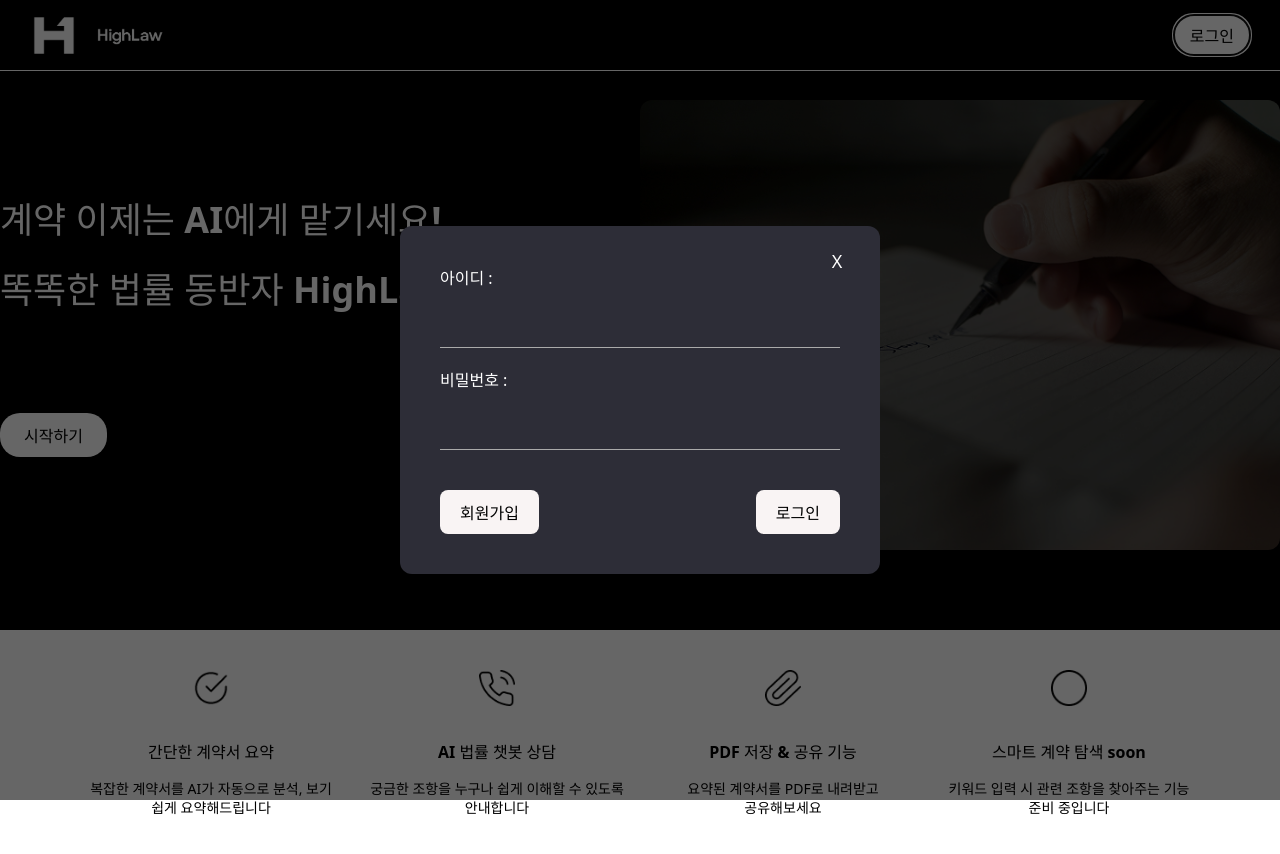
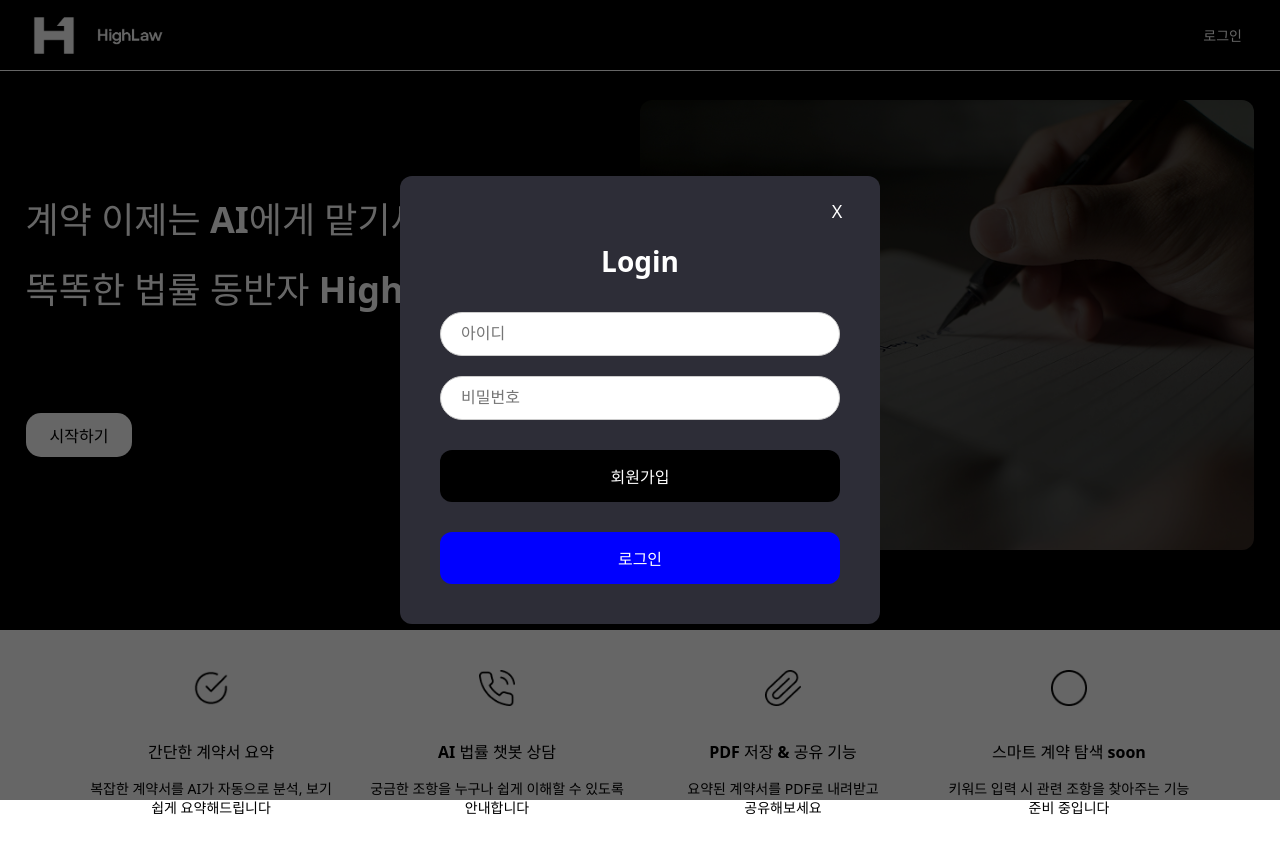
Before and after one commit to 2025-summer-project/Frontend, a React (Vite) app: page / in a window 1280 px wide. Both pictures are taken after a click on the button "로그인". Shown: the top 854 px of the page. Built offline with nearby package versions, Linux system fonts and the light colour scheme.

Commit message:
아이디 중복확인 버튼 추가 / 모달 css 수정

```diff
--- a/src/components/LoginModal.css
+++ b/src/components/LoginModal.css
@@ -23,14 +23,25 @@
     width: 400px;
   }
 
+  /* 로그인 입력 창 */
   .modal-input {
-    background: transparent;
-    border: none;
-    border-bottom: 1px solid #aaa;
+    width: 100%;
+    padding: 12px 20px;
+    border: 1px solid #ccc;
+    border-radius: 30px;
+    background-color: white;
+    color: black;
+    font-size: 16px;
+    outline: none;
+    box-sizing: border-box;
+  }
+
+  .modal-title {
+    text-align: center;
+    font-size: 28px;
+    font-weight: bold;
+    margin-bottom: 10px;
     color: white;
-    font-size: 18px;
-    padding: 8px;
-    outline: none;
   }
 
   .modal-buttons {
@@ -39,13 +50,31 @@
     margin-top: 20px;
   }
 
+/* 공통 버튼 스타일 */
 .modal-button {
-    background-color: #f9f4f4;
+  width: 100%;
+  padding: 14px 20px;
+  font-weight: bold;
+  font-size: 16px;
   border: none;
-    padding: 10px 20px;
-    font-weight: bold;
+  border-radius: 12px;
   cursor: pointer;
+  margin-top: 10px;
 }
+
+/* 회원가입 버튼 */
+.signup-button {
+  background-color: black;
+  color: white;
+}
+
+/* 로그인 버튼 */
+.login-button {
+  background-color: blue;
+  color: white;
+}
+
+
 
 .modal-close {
   position: absolute;
--- a/src/components/LoginModal.tsx
+++ b/src/components/LoginModal.tsx
@@ -1,29 +1,3 @@
-// import React from 'react';
-// import './LoginModal.css';
-
-// type LoginModalProps = {
-//     onClose: () => void;
-//     onClickRegister: () => void;
-//   };
-
-//   export default function LoginModal({ onClose, onClickRegister }: LoginModalProps) {
-//     return (
-//       <div className="modal-overlay">
-//         <div className="modal-content">
-//           <label>아이디 :</label>
-//           <input type="text" className="modal-input" />
-//           <label>비밀번호 :</label>
-//           <input type="password" className="modal-input" />
-//           <div className="modal-buttons">
-//             <button className="modal-button" onClick={onClickRegister}>회원가입</button>
-//             <button className="modal-button">로그인</button>
-//           </div>
-//           <button className="modal-close" onClick={onClose}>X</button>
-//         </div>
-//       </div>
-//     );
-//   }
-
 import React, { useState } from 'react';
 import type { User } from '../type/User';
 import './LoginModal.css';
@@ -51,14 +25,28 @@ export default function LoginModal({ onClose, onClickRegister, onLoginSuccess, u
   return (
     <div className="modal-overlay">
       <div className="modal-content">
-        <label>아이디 :</label>
-        <input value={id} onChange={e => setId(e.target.value)} className="modal-input" />
-        <label>비밀번호 :</label>
-        <input type="password" value={pw} onChange={e => setPw(e.target.value)} className="modal-input" />
-        <div className="modal-buttons">
-          <button className="modal-button" onClick={onClickRegister}>회원가입</button>
-          <button className="modal-button" onClick={handleLogin}>로그인</button>
-        </div>
+      <h2 className="modal-title">Login</h2>
+        <input
+          value={id}
+          onChange={e => setId(e.target.value)}
+          className="modal-input"
+          placeholder="아이디"
+        />
+        <input
+          type="password"
+          value={pw}
+          onChange={e => setPw(e.target.value)}
+          className="modal-input"
+          placeholder="비밀번호"
+        />
+
+        <button className="modal-button signup-button" onClick={onClickRegister}>
+          회원가입
+        </button>
+        <button className="modal-button login-button" onClick={handleLogin}>
+          로그인
+        </button>
+
         <button className="modal-close" onClick={onClose}>X</button>
       </div>
     </div>
--- /dev/null
+++ b/src/components/RegisterModal.css
@@ -0,0 +1,115 @@
+.register-overlay {
+    position: fixed;
+    top: 0;
+    left: 0;
+    width: 100%;
+    height: 100%;
+    background-color: rgba(0, 0, 0, 0.6);
+    display: flex;
+    justify-content: center;
+    align-items: center;
+    z-index: 2000;
+  }
+
+  /* 모달 박스 (내용 들어가는 흰 박스) */
+  .register-content {
+    background-color: #2d2d37;
+    padding: 40px;
+    border-radius: 12px;
+    color: white;
+    display: flex;
+    flex-direction: column;
+    gap: 16px;
+    position: relative;
+    width: 400px;
+  }
+
+  /* 모달 타이틀 (회원가입 제목) */
+  .register-title {
+    text-align: center;
+    font-size: 28px;
+    font-weight: bold;
+    margin-bottom: 10px;
+  }
+
+
+/* 이름 / 아이디 / 비밀번호 입력창 스타일 */
+  .register-input {
+    width: 100%;
+    padding: 14px 20px;
+    border: 1px solid #ccc;
+    border-radius: 30px;
+    background-color: white;
+    color: black;
+    font-size: 16px;
+    box-sizing: border-box;
+  }
+
+  /* 아이디 입력창 + 중복확인 버튼을 감싸는 래퍼 */
+  .register-input-wrapper {
+    position: relative;
+    width: 100%;
+  }
+
+  /* 중복확인 버튼이 들어갈 공간 확보 */
+  .register-input.with-button {
+    padding-right: 110px;
+  }
+
+  /* 중복확인 버튼 */
+  .register-check-inside {
+    position: absolute;
+    right: 8px;
+    top: 50%;
+    transform: translateY(-50%);
+    padding: 8px 14px;
+    border: none;
+    background-color: black;
+    color: white;
+    font-weight: bold;
+    border-radius: 20px;
+    font-size: 13px;
+    cursor: pointer;
+    white-space: nowrap;
+  }
+
+  /* 중복확인 결과 텍스트 */
+  .register-check-text {
+    font-size: 12px;
+    margin: -10px 0 10px 4px;
+  }
+
+  /* 중복확인 성공 시 텍스트 색상 */
+  .register-check-text.valid {
+    color: green;
+  }
+
+  /* 중복확인 실패 시 텍스트 색상 */
+  .register-check-text.error {
+    color: red;
+  }
+
+  /* 회원가입 버튼 */
+  .register-submit-button {
+    margin-top: 10px;
+    background-color: black;
+    color: white;
+    border: none;
+    padding: 14px 20px;
+    border-radius: 12px;
+    font-weight: bold;
+    cursor: pointer;
+    font-size: 16px;
+  }
+
+  /* 닫기 버튼 */
+  .register-close {
+    position: absolute;
+    top: 12px;
+    right: 16px;
+    background: none;
+    color: white;
+    font-size: 18px;
+    border: none;
+    cursor: pointer;
+  }
--- a/src/components/RegisterModal.tsx
+++ b/src/components/RegisterModal.tsx
@@ -1,63 +1,89 @@
-// import React from 'react';
-// import './LoginModal.css'; // 로그인 모달 스타일 재사용
-
-// type Props = {
-//   onClose: () => void;
-// };
-
-// export default function RegisterModal({ onClose }: Props) {
-//   return (
-//     <div className="modal-overlay">
-//       <div className="modal-content">
-//         <label>이름 :</label>
-//         <input type="text" className="modal-input" />
-//         <label>아이디 :</label>
-//         <input type="text" className="modal-input" />
-//         <label>비밀번호 :</label>
-//         <input type="password" className="modal-input" />
-//         <div className="modal-buttons" style={{ justifyContent: 'center' }}>
-//           <button className="modal-button">회원가입</button>
-//         </div>
-//         <button className="modal-close" onClick={onClose}>X</button>
-//       </div>
-//     </div>
-//   );
-// }
-
 import React, { useState } from 'react';
-import './LoginModal.css';
+import './RegisterModal.css';
 
 interface Props {
   onClose: () => void;
   onRegister: (user: { name: string; id: string; password: string }) => void;
+  onCheckDuplicate: (id: string) => boolean;
 }
 
-export default function RegisterModal({ onClose, onRegister }: Props) {
+export default function RegisterModal({ onClose, onRegister, onCheckDuplicate }: Props) {
   const [name, setName] = useState('');
   const [id, setId] = useState('');
   const [pw, setPw] = useState('');
+  const [checked, setChecked] = useState(false);
+  const [isDuplicate, setIsDuplicate] = useState(false);
+
+  const handleCheck = () => {
+    const result = onCheckDuplicate(id);
+    setIsDuplicate(result);
+    setChecked(true);
+  };
 
   const handleRegister = () => {
     if (!name || !id || !pw) {
       alert('모든 항목을 입력해주세요.');
       return;
     }
+    if (!checked) {
+      alert('아이디 중복 확인을 해주세요.');
+      return;
+    }
+    if (isDuplicate) {
+      alert('중복된 아이디입니다.');
+      return;
+    }
     onRegister({ name, id, password: pw });
   };
 
   return (
-    <div className="modal-overlay">
-      <div className="modal-content">
-        <label>이름 :</label>
-        <input value={name} onChange={e => setName(e.target.value)} className="modal-input" />
-        <label>아이디 :</label>
-        <input value={id} onChange={e => setId(e.target.value)} className="modal-input" />
-        <label>비밀번호 :</label>
-        <input type="password" value={pw} onChange={e => setPw(e.target.value)} className="modal-input" />
-        <div className="modal-buttons" style={{ justifyContent: 'center' }}>
-          <button className="modal-button" onClick={handleRegister}>회원가입</button>
+    <div className="register-overlay">
+      <div className="register-content">
+        <h2 className="register-title">회원가입</h2>
+
+        <input
+          value={name}
+          onChange={e => setName(e.target.value)}
+          className="register-input"
+          placeholder="이름"
+        />
+
+        <div className="register-input-wrapper">
+          <input
+            value={id}
+            onChange={e => {
+              setId(e.target.value);
+              setChecked(false);
+            }}
+            className="register-input with-button"
+            placeholder="아이디"
+          />
+          <button onClick={handleCheck} className="register-check-inside">
+            중복확인
+          </button>
         </div>
-        <button className="modal-close" onClick={onClose}>X</button>
+
+        {checked && (
+          <p className={`register-check-text ${isDuplicate ? 'error' : 'valid'}`}>
+            {isDuplicate ? '이미 존재하는 아이디입니다.' : '사용 가능한 아이디입니다.'}
+          </p>
+        )}
+
+        <input
+          type="password"
+          value={pw}
+          onChange={e => setPw(e.target.value)}
+          className="register-input"
+          placeholder="비밀번호"
+        />
+
+        <button className="register-submit-button" onClick={handleRegister}>
+          회원가입
+        </button>
+
+        <button className="register-close" onClick={onClose}>
+          X
+        </button>
       </div>
     </div>
   );
--- a/src/pages/main/MainPage.css
+++ b/src/pages/main/MainPage.css
@@ -42,20 +42,24 @@
   object-fit: contain; /* 비율 유지하며 채우기 */
 }
 
-/* 네비게이션 버튼 스타일 */
+/* 네비게이션 버튼 스타일 (로그인) */
 .nav-button {
-  background-color: white;
-  color: black;
+  font-size: 14px;
+  background: none;
   border: none;
-  padding: 8px 16px;
-  border-radius: 20px; /* 모서리 둥글게 */
-  font-weight: bold;
-  cursor: pointer; /* 마우스 오버 시 포인터 */
+  color: white;
+  cursor: pointer;
+  padding: 4px 8px;
+  transition: color 0.2s;
+  /* 포커스 시 기본 테두리 제거 */
+  outline: none;
+  box-shadow: none;
 }
-
-/* 버튼 호버 시 색상 변경 */
-.nav-button:hover {
-  background-color: #ddd;
+/* 네비게이션 버튼 스타일 (로그인버튼 테두리 제거) */
+.nav-button:focus,
+.nav-button:focus-visible {
+  outline: none;
+  box-shadow: none;
 }
 
 /* 네비게이션 바와 흰 박스 사이에 문구 */
@@ -71,11 +75,12 @@
 /* 왼쪽 텍스트 영역 */
 .intro-left {
   flex: 1;
-  padding-left: 0px;
+  padding-left: 2%;
   display: flex;
   flex-direction: column;
   justify-content: center;
   gap: 16px;
+
 }
 
 .intro-left h2 {
@@ -90,7 +95,7 @@
   width: fit-content;
   padding: 10px 24px;
   font-size: 16px;
-  border-radius: 20px;
+  border-radius: 15px;
   font-weight: bold;
   background-color: white;
   color: black;
@@ -107,7 +112,7 @@
 /* 오른쪽 이미지 영역 */
 .intro-right {
   flex: 1;
-  padding-right: 0px;
+  padding-right: 2%;
   display: flex;
   flex-direction: column;
   justify-content: flex-end;
--- a/src/pages/main/MainPage.tsx
+++ b/src/pages/main/MainPage.tsx
@@ -1,3 +1,144 @@
+// import React, { useState, useEffect } from 'react';
+// import { useNavigate } from 'react-router-dom';
+// import './MainPage.css';
+// import logo from '../../assets/logo.png';
+// import logoName from '../../assets/logo-name.png';
+// import check from '../../assets/check.png';
+// import chat from '../../assets/chat.png';
+// import pdf from '../../assets/pdf.png';
+// import search from '../../assets/search.png';
+// import banner from '../../assets/mainBack.png';
+// import LoginModal from '../../components/LoginModal';
+// import RegisterModal from '../../components/RegisterModal';
+// import type { User } from '../../type/User';
+
+// export default function MainPage() {
+//   const navigate = useNavigate();
+//   const [isLoggedIn, setIsLoggedIn] = useState(false);
+//   const [users, setUsers] = useState<User[]>(() => {
+//     const storedUsers = localStorage.getItem('users');
+//     return storedUsers ? JSON.parse(storedUsers) : [];
+//   });
+//   const [showLogin, setShowLogin] = useState(false);
+//   const [showRegister, setShowRegister] = useState(false);
+
+//   // 새로고침 시 로그인 상태 유지
+//   useEffect(() => {
+//     const storedLogin = localStorage.getItem('isLoggedIn');
+//     const storedUsers = localStorage.getItem('users');
+//     if (storedLogin === 'true') setIsLoggedIn(true);
+//     if (storedUsers) setUsers(JSON.parse(storedUsers));
+//   }, []);
+
+//   // users 상태 변경 시 localStorage에도 저장
+//   useEffect(() => {
+//     localStorage.setItem('users', JSON.stringify(users));
+//   }, [users]);
+
+//   const handleStartClick = () => {
+//     if (isLoggedIn) navigate('/menu');
+//     else setShowLogin(true);
+//   };
+
+//   const handleRegister = (newUser: User) => {
+//     const exists = users.some(user => user.id === newUser.id);
+//     if (exists) {
+//       alert('이미 존재하는 아이디입니다.');
+//       return;
+//     }
+//     setUsers(prev => [...prev, newUser]);
+//     alert('회원가입이 완료되었습니다!');
+//     setShowRegister(false);
+//   };
+
+//   const handleLogout = () => {
+//     setIsLoggedIn(false);
+//     localStorage.removeItem('isLoggedIn');
+//   };
+
+//   return (
+//     <main className="main-container">
+//       <header className="top-bar">
+//         <div className="logo-group">
+//           <img src={logo} alt="로고" className="logo-img" />
+//           <img src={logoName} alt="로고텍스트" className="logo-text" />
+//         </div>
+//         {isLoggedIn ? (
+//           <button className="nav-button" onClick={handleLogout}>
+//             로그아웃
+//           </button>
+//         ) : (
+//           <button className="nav-button" onClick={() => setShowLogin(true)}>
+//             로그인
+//           </button>
+//         )}
+//       </header>
+
+//       {/* 로그인 모달 */}
+//       {showLogin && (
+//         <LoginModal
+//           users={users}
+//           onClose={() => setShowLogin(false)}
+//           onClickRegister={() => {
+//             setShowLogin(false);
+//             setShowRegister(true);
+//           }}
+//           onLoginSuccess={() => {
+//             setIsLoggedIn(true);
+//             localStorage.setItem('isLoggedIn', 'true'); // 로그인 상태 저장
+//             setShowLogin(false);
+//           }}
+//         />
+//       )}
+
+//       {/* 회원가입 모달 */}
+//       {showRegister && (
+//         <RegisterModal
+//           onClose={() => setShowRegister(false)}
+//           onRegister={handleRegister}
+//         />
+//       )}
+
+//       <div className="intro-banner">
+//         <div className="intro-left">
+//           <h2>계약 이제는 AI에게 맡기세요!</h2>
+//           <h2>
+//             똑똑한 법률 동반자 <strong>HighLaw</strong>
+//           </h2>
+//           <button className="nav-button" onClick={handleStartClick}>
+//             시작하기
+//           </button>
+//         </div>
+//         <div className="intro-right">
+//           <img src={banner} alt="banner" className="intro-image" />
+//         </div>
+//       </div>
+
+//       <section className="feature-section">
+//         <div className="feature-item">
+//           <img src={check} alt="check" />
+//           <h3>간단한 계약서 요약</h3>
+//           <p>복잡한 계약서를 AI가 자동으로 분석, 보기 쉽게 요약해드립니다</p>
+//         </div>
+//         <div className="feature-item">
+//           <img src={chat} alt="chat" />
+//           <h3>AI 법률 챗봇 상담</h3>
+//           <p>궁금한 조항을 누구나 쉽게 이해할 수 있도록 안내합니다</p>
+//         </div>
+//         <div className="feature-item">
+//           <img src={pdf} alt="pdf" />
+//           <h3>PDF 저장 & 공유 기능</h3>
+//           <p>요약된 계약서를 PDF로 내려받고 공유해보세요</p>
+//         </div>
+//         <div className="feature-item">
+//           <img src={search} alt="search" />
+//           <h3>스마트 계약 탐색 soon</h3>
+//           <p>키워드 입력 시 관련 조항을 찾아주는 기능 준비 중입니다</p>
+//         </div>
+//       </section>
+//     </main>
+//   );
+// }
 import React, { useState, useEffect } from 'react';
 import { useNavigate } from 'react-router-dom';
 import './MainPage.css';
@@ -22,7 +163,6 @@ export default function MainPage() {
   const [showLogin, setShowLogin] = useState(false);
   const [showRegister, setShowRegister] = useState(false);
 
-  // 새로고침 시 로그인 상태 유지
   useEffect(() => {
     const storedLogin = localStorage.getItem('isLoggedIn');
     const storedUsers = localStorage.getItem('users');
@@ -30,7 +170,6 @@ export default function MainPage() {
     if (storedUsers) setUsers(JSON.parse(storedUsers));
   }, []);
 
-  // users 상태 변경 시 localStorage에도 저장
   useEffect(() => {
     localStorage.setItem('users', JSON.stringify(users));
   }, [users]);
@@ -41,14 +180,13 @@ export default function MainPage() {
   };
 
   const handleRegister = (newUser: User) => {
-    const exists = users.some(user => user.id === newUser.id);
-    if (exists) {
-      alert('이미 존재하는 아이디입니다.');
-      return;
-    }
     setUsers(prev => [...prev, newUser]);
     alert('회원가입이 완료되었습니다!');
     setShowRegister(false);
+  };
+
+  const handleCheckDuplicate = (id: string) => {
+    return users.some(user => user.id === id);
   };
 
   const handleLogout = () => {
@@ -74,7 +212,6 @@ export default function MainPage() {
         )}
       </header>
 
-      {/* 로그인 모달 */}
       {showLogin && (
         <LoginModal
           users={users}
@@ -85,17 +222,17 @@ export default function MainPage() {
           }}
           onLoginSuccess={() => {
             setIsLoggedIn(true);
-            localStorage.setItem('isLoggedIn', 'true'); // 로그인 상태 저장
+            localStorage.setItem('isLoggedIn', 'true');
             setShowLogin(false);
           }}
         />
       )}
 
-      {/* 회원가입 모달 */}
       {showRegister && (
         <RegisterModal
           onClose={() => setShowRegister(false)}
           onRegister={handleRegister}
+          onCheckDuplicate={handleCheckDuplicate}
         />
       )}
 
```
Lines whose indentation alone changed are shown as unchanged.
